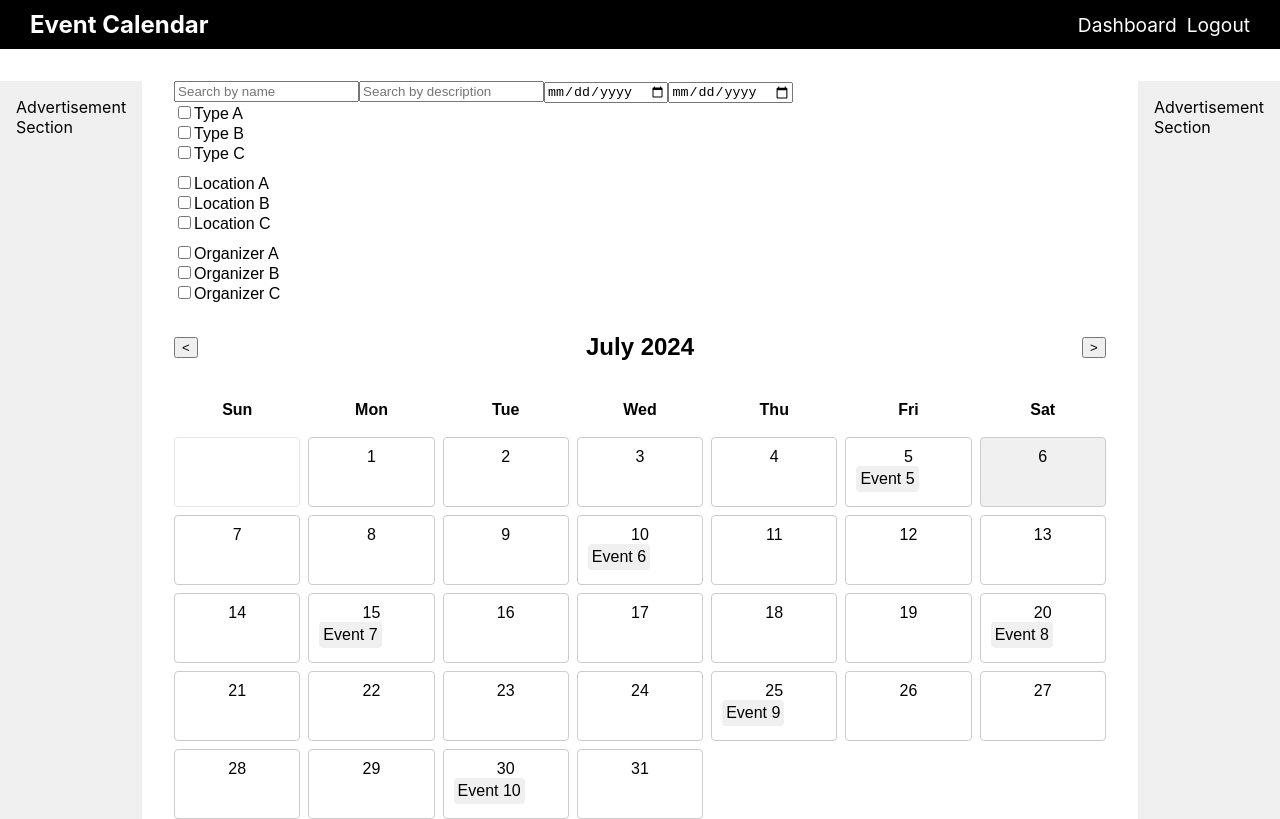
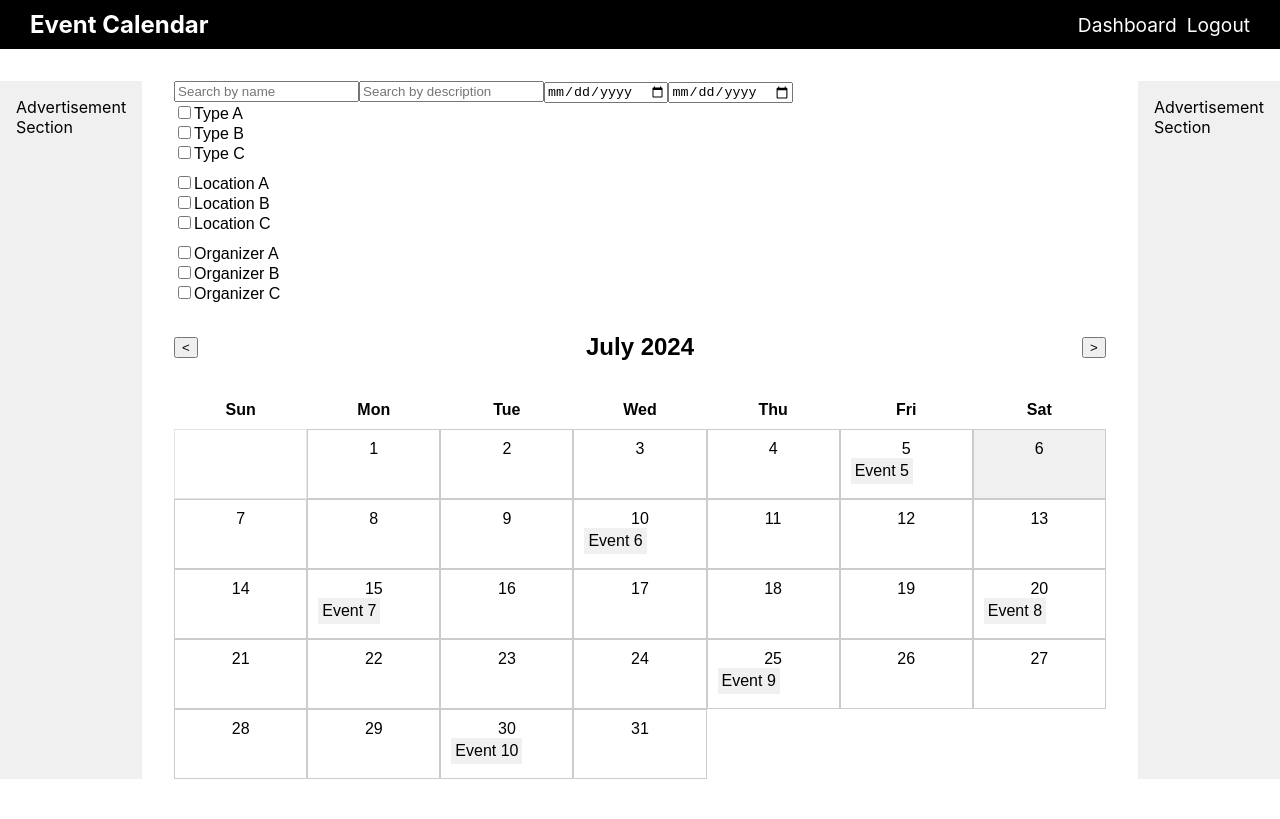
Before and after one commit to MSolarMP/event_calendar_fe, a React (Create React App) app: page /calendar in a window 1280 px wide. Built offline with nearby package versions, Linux system fonts and the light colour scheme.

Commit message:
-adjusted calendar block style

```diff
--- a/src/pages/Calendar/calendar.tsx
+++ b/src/pages/Calendar/calendar.tsx
@@ -137,7 +137,7 @@ const Calendar: React.FC = () => {
         return (
             <div style={{ display: 'flex', flexDirection: 'column', alignItems: 'flex-start', overflowY: 'auto', height: 'fit-content' }}>
                 {dayEvents.map(event => (
-                    <div key={event.id} onClick={() => handleEventClick(event)} style={{ cursor: 'pointer', marginBottom: '4px', padding: '4px', backgroundColor: '#f0f0f0', borderRadius: '4px' }}>
+                    <div key={event.id} onClick={() => handleEventClick(event)} style={{ cursor: 'pointer', marginBottom: '4px', padding: '4px', backgroundColor: '#f0f0f0' }}>
                         {event.name}
                     </div>
                 ))}
@@ -166,7 +166,7 @@ const Calendar: React.FC = () => {
             </div>
 
             {/* Calendar grid */}
-            <div style={{ display: 'grid', gridTemplateColumns: 'repeat(7, 1fr)', gap: '8px' }}>
+            <div style={{ display: 'grid', gridTemplateColumns: 'repeat(7, 1fr)' }}>
                 {/* Weekday headers */}
                 {['Sun', 'Mon', 'Tue', 'Wed', 'Thu', 'Fri', 'Sat'].map(day => (
                     <div key={day} style={{ textAlign: 'center', backgroundColor: '#ffffff', padding: '10px', fontWeight: 'bold' }}>
@@ -189,7 +189,6 @@ const Calendar: React.FC = () => {
                                 backgroundColor: isToday ? '#f0f0f0' : '#ffffff',
                                 padding: '10px',
                                 border: '1px solid #ccc',
-                                borderRadius: '4px',
                                 opacity: !isCurrentMonth ? 0.5 : 1,
                                 overflowY: 'auto',
                             }}
```
